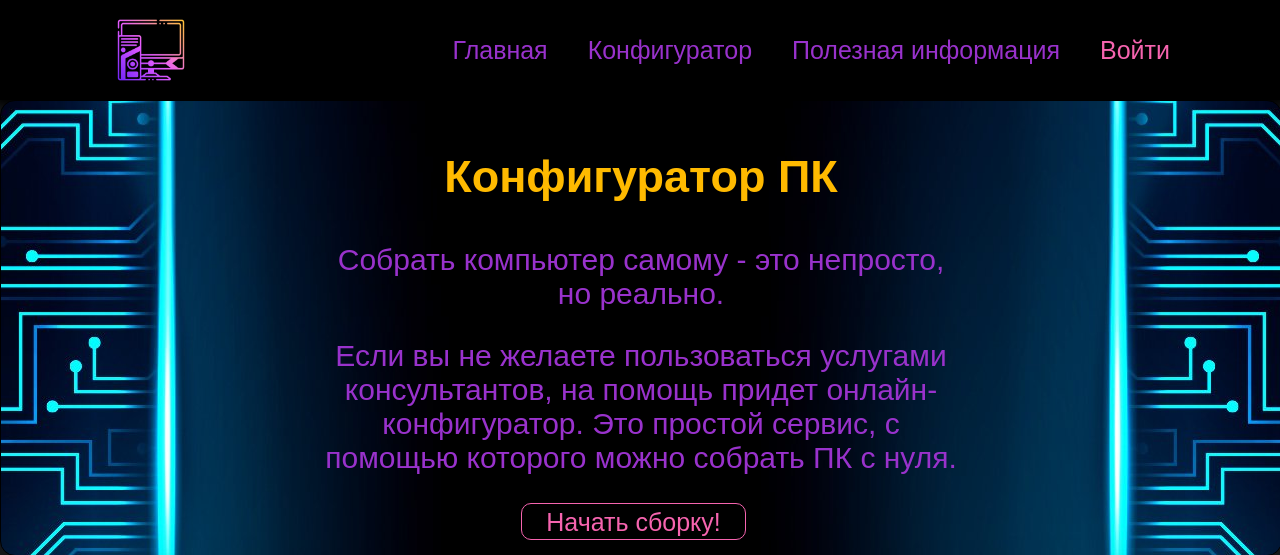
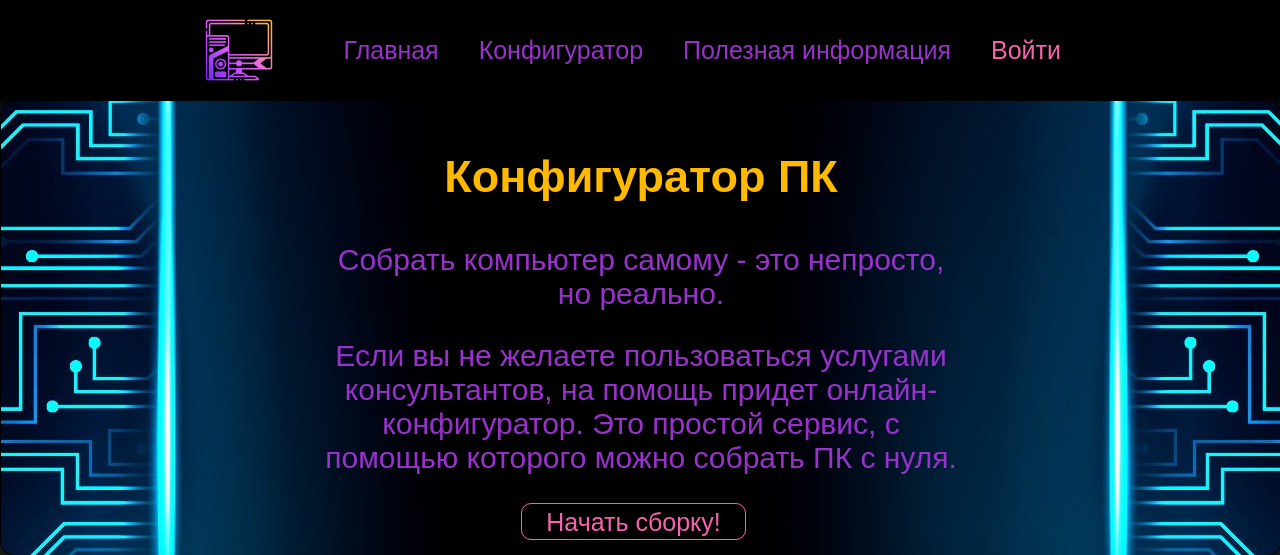
Before and after one commit to Nestyzorix/PC-Building-Helper, a Django app: page /main/ in a window 1280 px wide. Shown: the top 555 px of the page. Run offline with Django 4.2, Linux system fonts and the light colour scheme.

Commit message:
fix header margins

```diff
--- a/PC_Building_site/backend_api/static/css/base.css
+++ b/PC_Building_site/backend_api/static/css/base.css
@@ -25,7 +25,7 @@ body {
 .warplogo{
     display:flex;
     align-items: center;
-    margin-left:8%;
+    margin-left:15%;
 }
 
 .logo{
@@ -35,7 +35,7 @@ body {
 nav{
     display:flex;
     align-items: center;
-    margin-right:80px;
+    margin-right:15%;
 }
 
 .navobject{
--- a/PC_Building_site/myauth/static/css/base.css
+++ b/PC_Building_site/myauth/static/css/base.css
@@ -25,7 +25,7 @@ body {
 .warplogo{
     display:flex;
     align-items: center;
-    margin-left:90px;
+    margin-left:15%;
 }
 
 .logo{
@@ -35,7 +35,7 @@ body {
 nav{
     display:flex;
     align-items: center;
-    margin-right:80px;
+    margin-right:15%;
 }
 
 .navobject{
```
